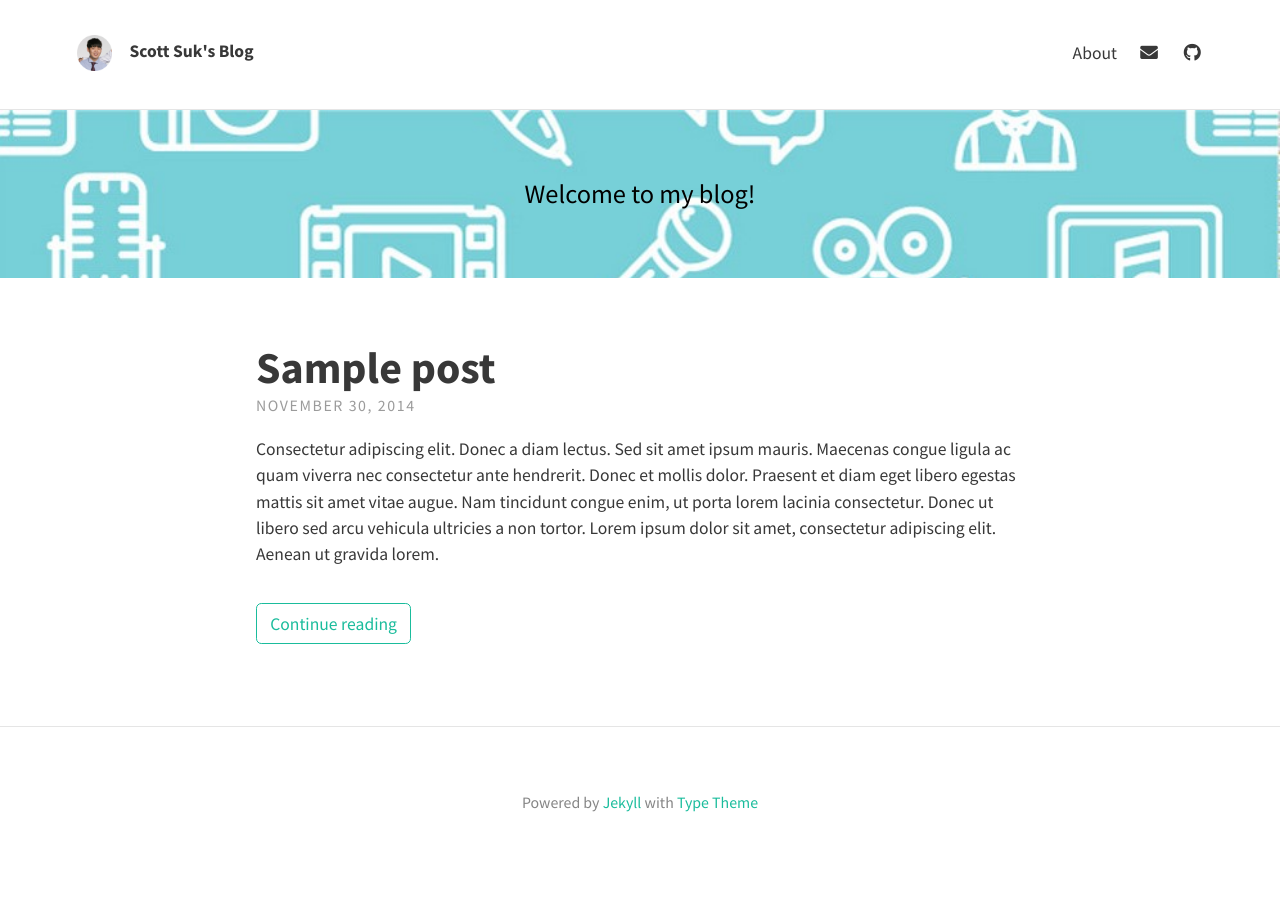
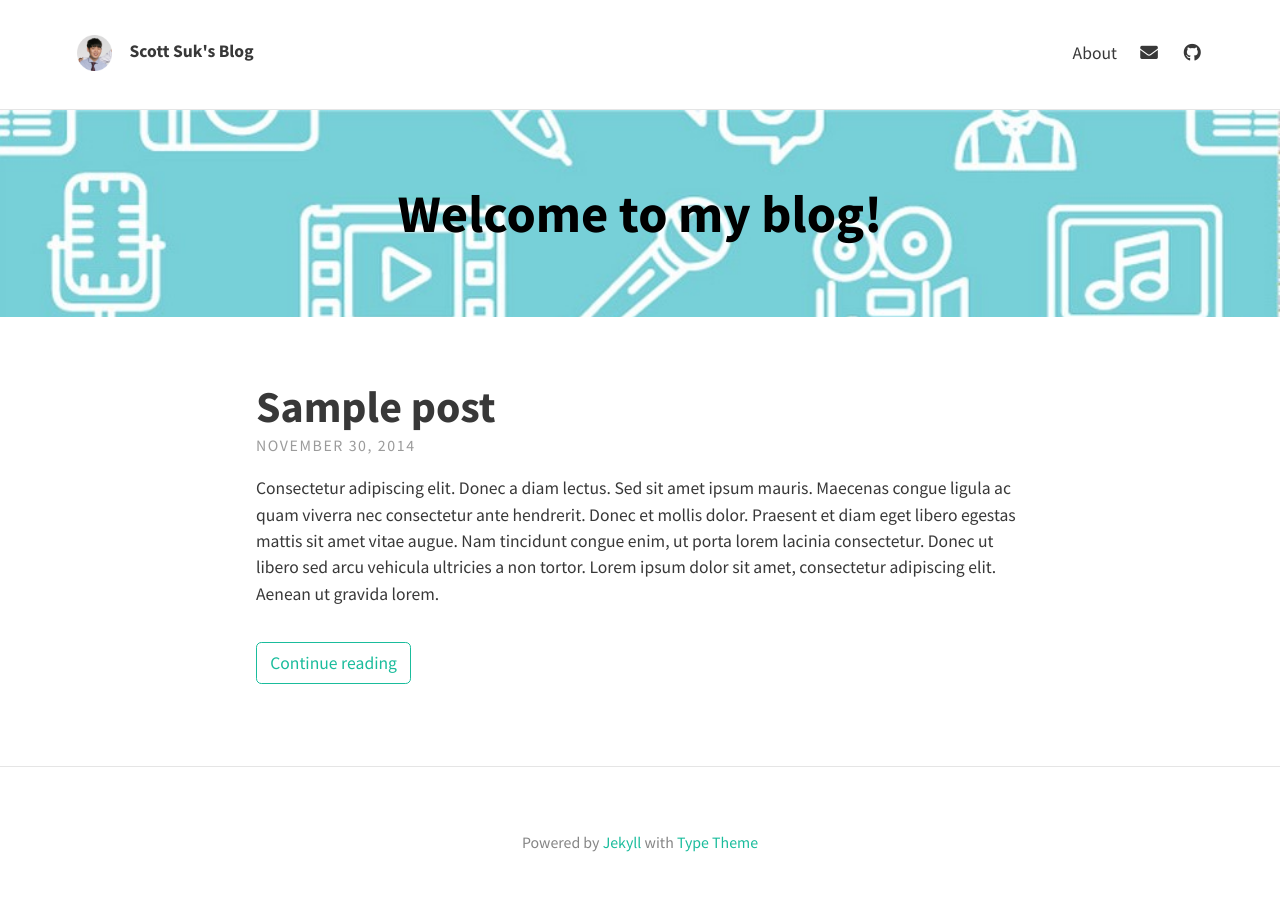
Before and after one commit to scottsuk0306/scottsuk0306.github.io, a Jekyll site: the page built from index.html, in a window 1280 px wide. Built offline with Jekyll 4.4.1, drawn with Linux system fonts in a browser that asks for light colours; nearby versions of some CDN libraries; the list of posts is cut into pages by our own code.

Commit message:
Update _index.scss

```diff
--- a/_sass/layouts/_index.scss
+++ b/_sass/layouts/_index.scss
@@ -6,9 +6,10 @@
   background-color:$header-desc-background-color;
   background-size: cover;
   font-style: Georgia;
-  font-size: 1.5em;
+  font-size: 3em;
   text-align: center;
-  color: initial;
+  color: black;
+  font-weight: bolder;
 }
 .call-out p:last-child {
   margin-bottom: 0;
```
